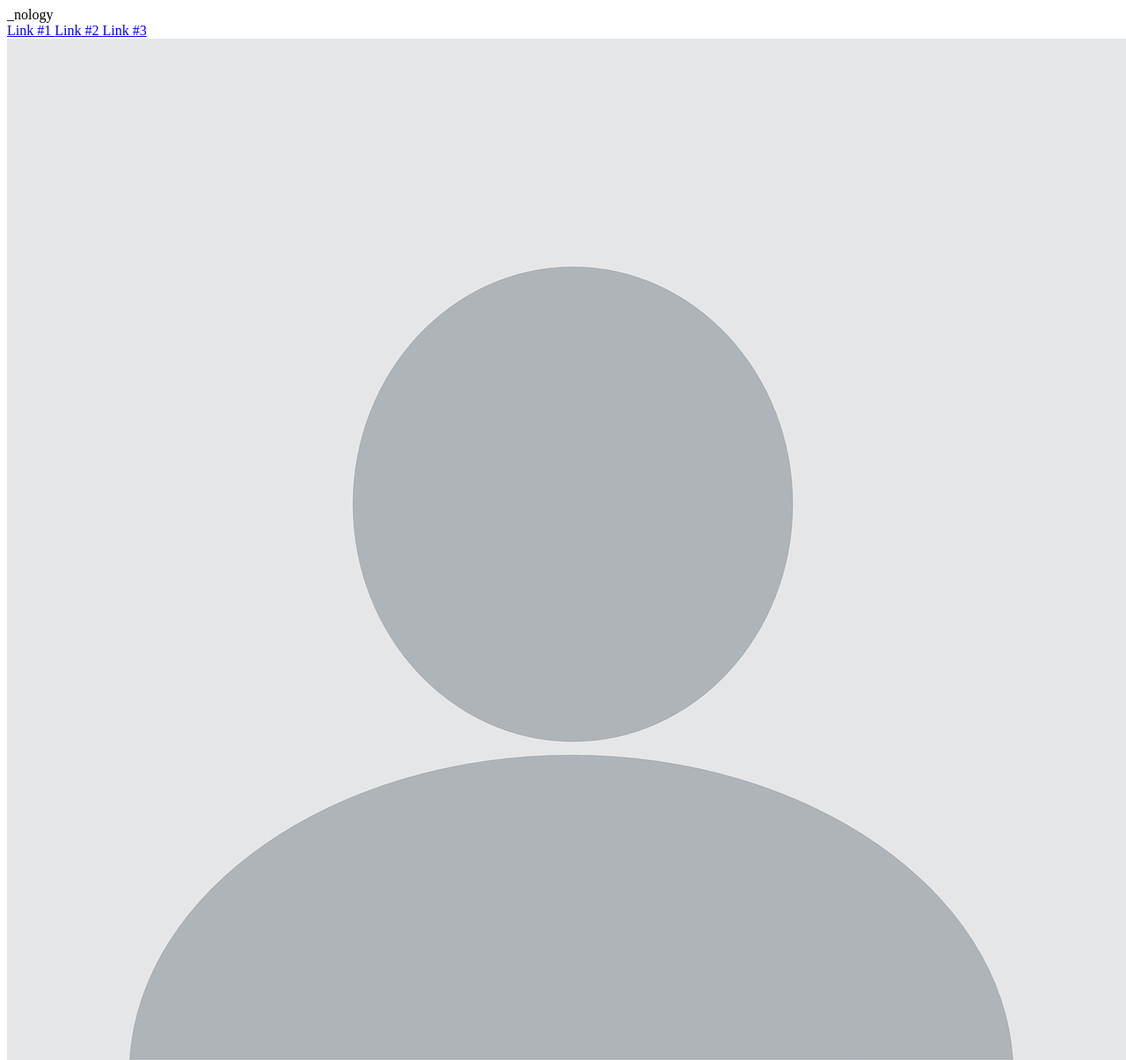
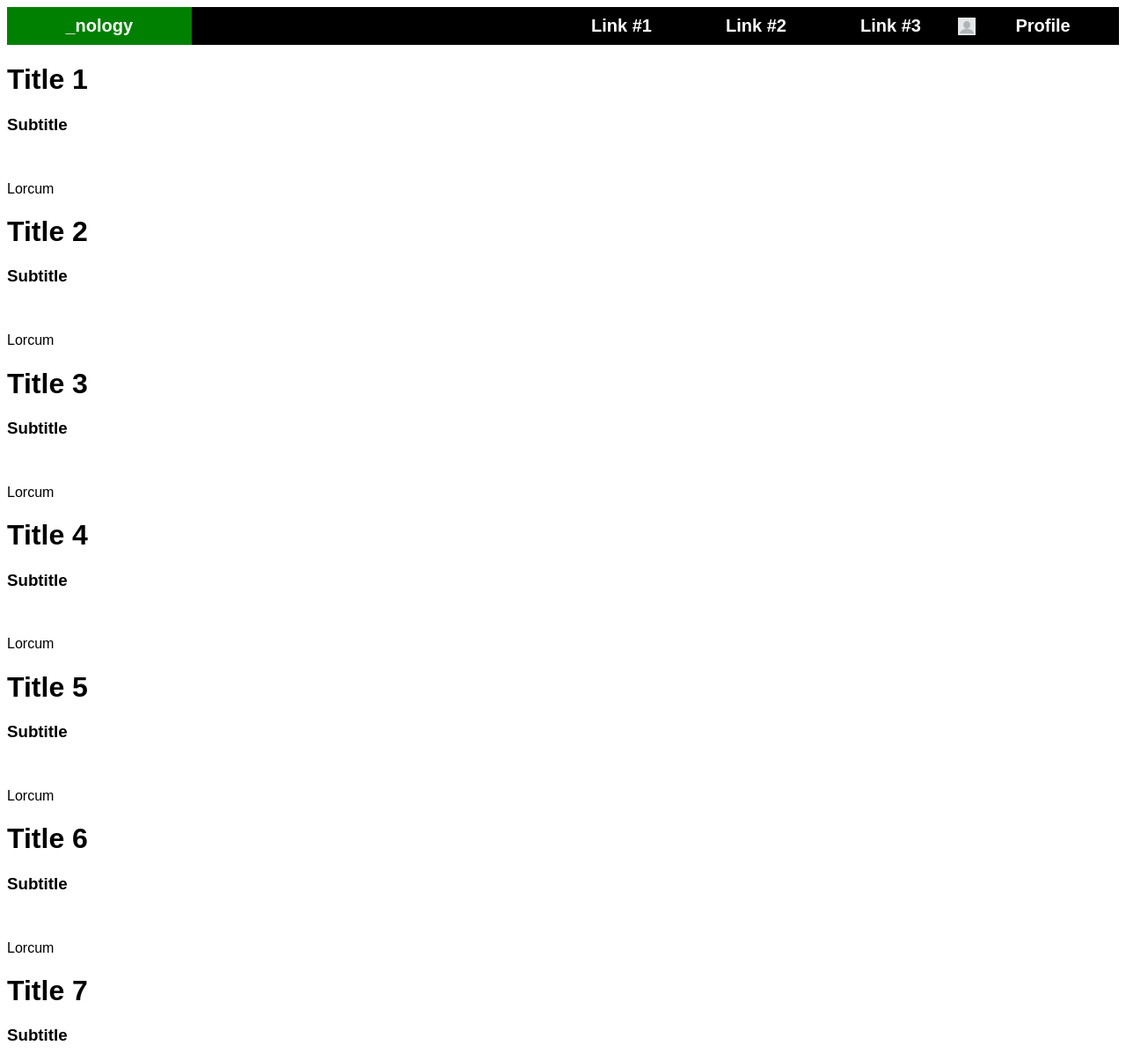
Before and after one commit to isobelleanna/flexbox-challenge-2-repo, a plain HTML site: page index.html in a window 1280 px wide. Shown: the top 1205 px of the page at 88% size. Drawn offline with Linux system fonts and the light colour scheme.

Commit message:
add div blog posts

```diff
--- a/index.html
+++ b/index.html
@@ -14,9 +14,63 @@
         <a href="#">Link #1 </a>
         <a href="#">Link #2 </a>
         <a href="#">Link #3 </a>
-        <img src="./image/profile.jpg" alt="blank profile picture" />
-        <h4>Profile</h4>
+        <img
+          id="profile-picture"
+          src="./image/profile.jpg"
+          alt="blank profile picture"
+        />
+        <a href="#">Profile</a>
       </div>
     </nav>
+    <main>
+      <div id="blog-1" class="title-container">
+        <h1>Title 1</h1>
+        <h3>Subtitle</h3>
+        <img src="" />
+        <p>Lorcum</p>
+      </div>
+      <div id="blog-2" class="title-container">
+        <h1>Title 2</h1>
+        <h3>Subtitle</h3>
+        <img src="" />
+        <p>Lorcum</p>
+      </div>
+      <div id="blog-3" class="title-container">
+        <h1>Title 3</h1>
+        <h3>Subtitle</h3>
+        <img src="" />
+        <p>Lorcum</p>
+      </div>
+      <div id="blog-4" class="title-container">
+        <h1>Title 4</h1>
+        <h3>Subtitle</h3>
+        <img src="" />
+        <p>Lorcum</p>
+      </div>
+      <div id="blog-5" class="title-container">
+        <h1>Title 5</h1>
+        <h3>Subtitle</h3>
+        <img src="" />
+        <p>Lorcum</p>
+      </div>
+      <div id="blog-6" class="title-container">
+        <h1>Title 6</h1>
+        <h3>Subtitle</h3>
+        <img src="" />
+        <p>Lorcum</p>
+      </div>
+      <div id="blog-7" class="title-container">
+        <h1>Title 7</h1>
+        <h3>Subtitle</h3>
+        <img src="" />
+        <p>Lorcum</p>
+      </div>
+      <div id="blog-8" class="title-container">
+        <h1>Title 8</h1>
+        <h3>Subtitle</h3>
+        <img src="" />
+        <p>Lorcum</p>
+      </div>
+    </main>
   </body>
 </html>
--- a/style.css
+++ b/style.css
@@ -0,0 +1,52 @@
+* {
+    font-family: Arial, Helvetica, sans-serif;
+}
+
+nav,
+nav * {
+    display: flex;
+    justify-content: center;
+    align-items: center;
+    font-weight: bold;
+}
+
+nav {
+    display: flex;
+    justify-content: space-between;
+    align-items: flex-start;
+    width: 100%;
+    height: 100%;
+    font-size: 1.25em;
+    background-color: black;
+    color: white;
+}
+#logo {
+    background-color: green;
+    color: white;
+    padding: 10px;
+    width: 15%;
+    height: 100%;
+}
+
+.banner {
+    background-color: black;
+    color: white;
+    padding: 10px;
+    width: 50%;
+    height: 100%;
+    justify-content: space-evenly;
+    align-items: center;
+}
+
+a {
+    width: 33%;
+    height: 100%;
+    text-decoration: none;
+    color: white;
+
+}
+
+#profile-picture {
+    height: 20px;
+    width: 20px;
+}
```
